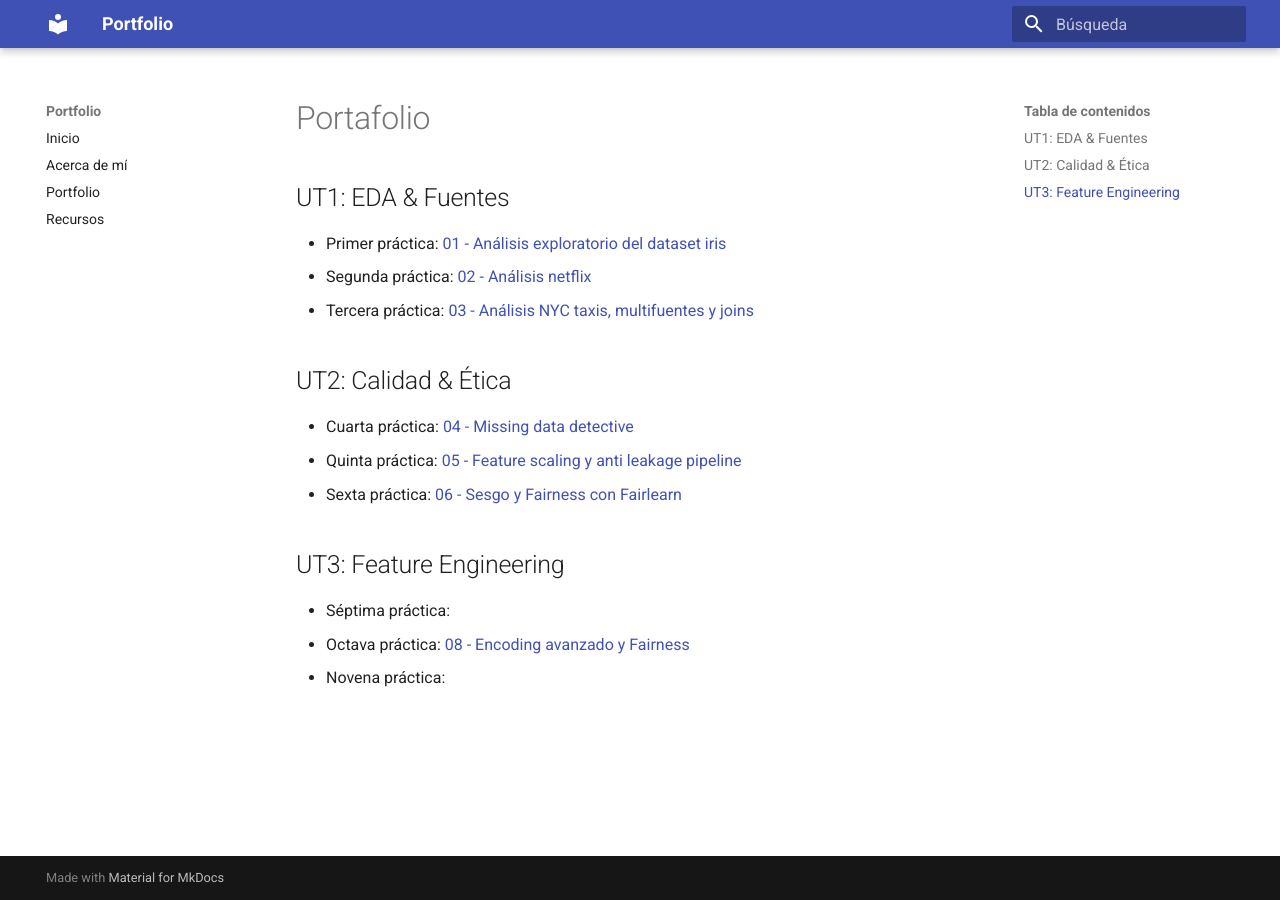
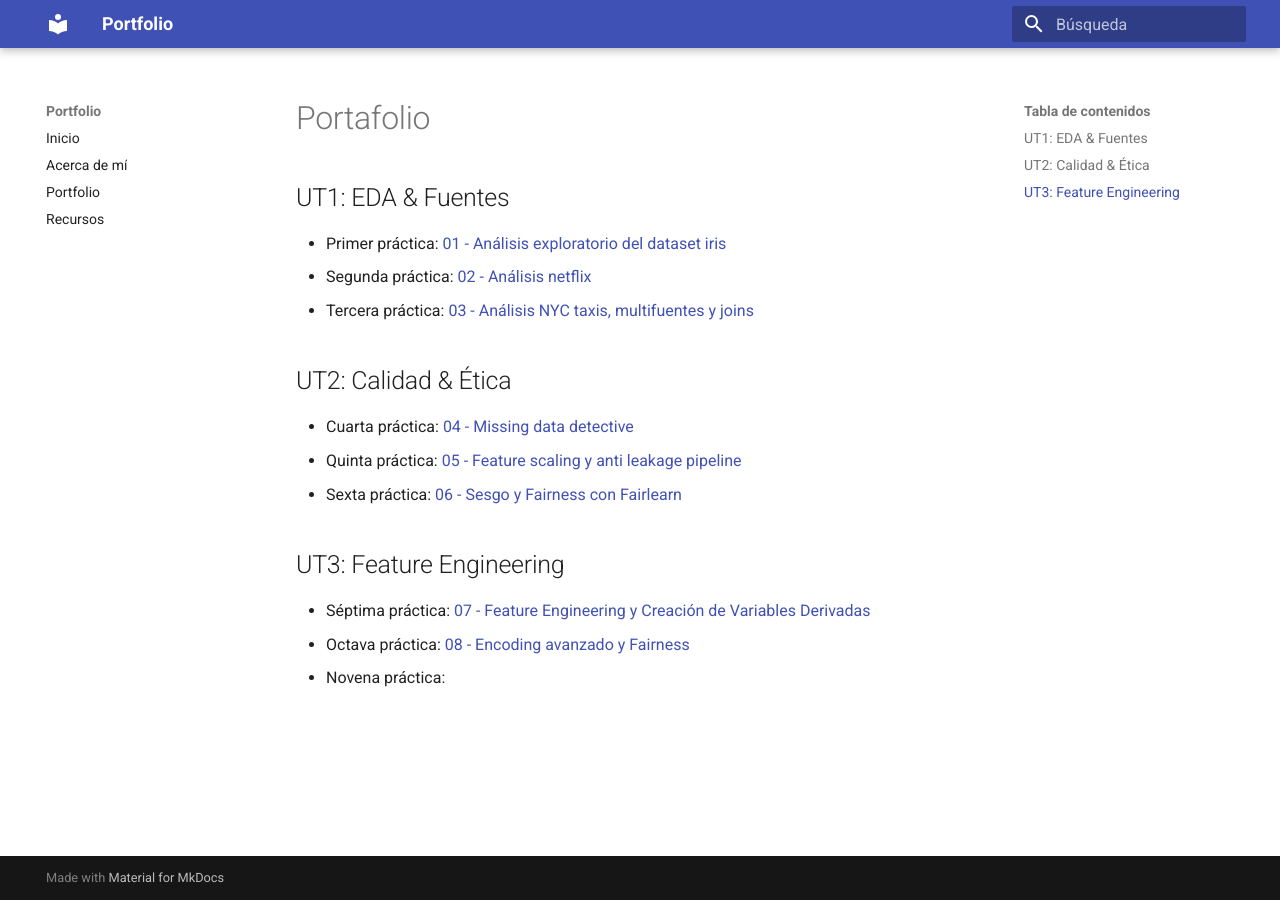
Before and after one commit to naguer019/IA-portfolio, an MkDocs documentation site: the page built from docs/portfolio/index.md, in a window 1280 px wide. Built offline with MkDocs 1.6.1 and Material for MkDocs 9.7.7, drawn with Linux system fonts in a browser that asks for light colours.

Commit message:
Update practice titles in portfolio index

```diff
--- a/docs/portfolio/index.md
+++ b/docs/portfolio/index.md
@@ -20,6 +20,6 @@ date: 2025-09-06
 
 ## UT3: Feature Engineering
 
-- Séptima práctica:
+- Séptima práctica: [07 - Feature Engineering y Creación de Variables Derivadas](07-Feature_Engineering_y_Creación_de_Variables_Derivadas.md)
 - Octava práctica: [08 - Encoding avanzado y Fairness](08-Encoding_avanzado_y_Fairness.md)
 - Novena práctica:
```
